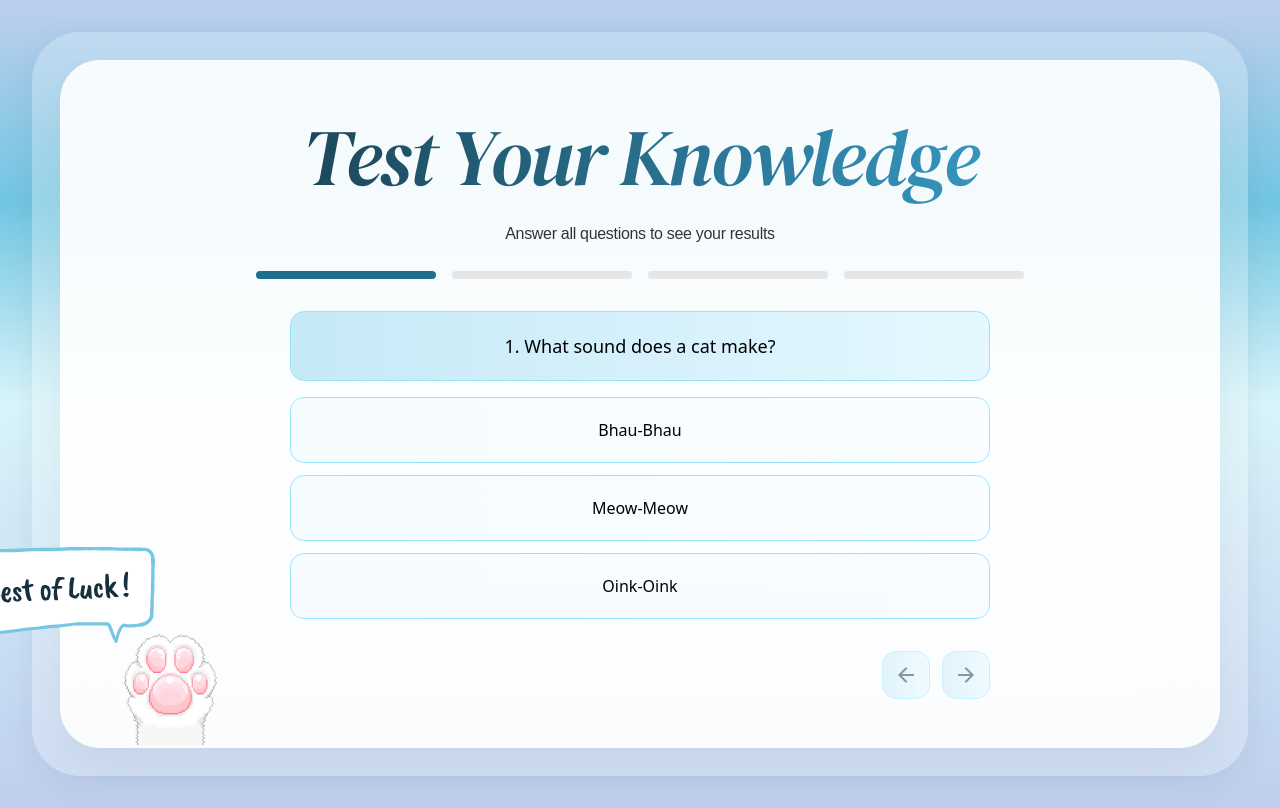
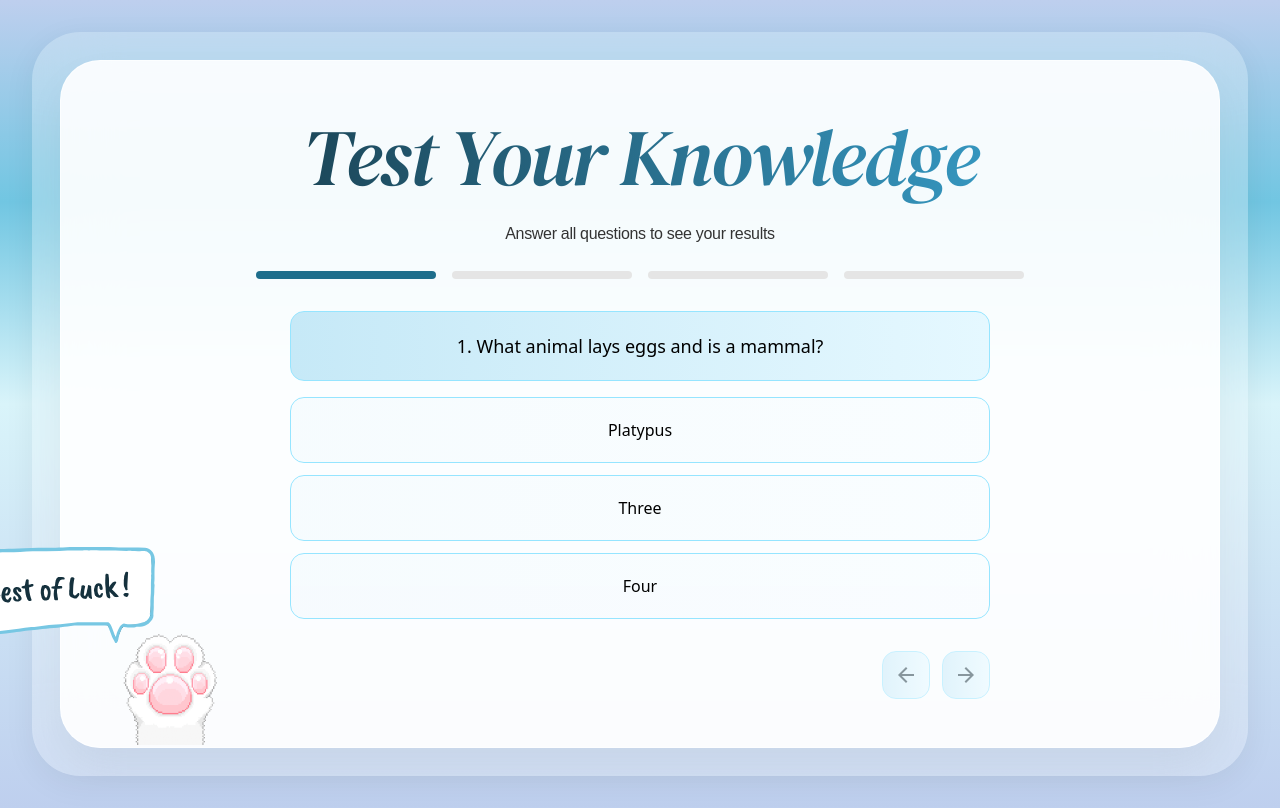
Before and after one commit to AtulRaghuvanshi73/Quiz-application, a Next.js app: page / in a window 1280 px wide. Built offline with nearby package versions, Linux system fonts and the light colour scheme.

Commit message:
chor : seperating questions and increasing context size for more randomized quiz experience

```diff
--- a/src/app/page.tsx
+++ b/src/app/page.tsx
@@ -2,39 +2,30 @@
 
 import { useState, useEffect } from "react";
 import { motion, AnimatePresence } from "framer-motion";
+import { generateQuizQuestions, shuffleOptions, Question } from "@/data/questions";
 
-const questions = [
-  {
-    id: 1,
-    question: "What sound does a cat make?",
-    options: ["Bhau-Bhau", "Meow-Meow", "Oink-Oink"],
-    correctAnswer: "Meow-Meow",
-  },
-  {
-    id: 2,
-    question: "What would you probably find in your fridge?",
-    options: ["Shoes", "Ice Cream", "Books"],
-    correctAnswer: "Ice Cream",
-  },
-  {
-    id: 3,
-    question: "What color are bananas?",
-    options: ["Blue", "Yellow", "Red"],
-    correctAnswer: "Yellow",
-  },
-  {
-    id: 4,
-    question: "How many stars are in the sky?",
-    options: ["Two", "Infinite", "One Hundred"],
-    correctAnswer: "Infinite",
-  },
-];
+interface QuestionWithOptions extends Question {
+  options: string[];
+}
+
+const initializeQuestions = (): QuestionWithOptions[] => {
+  const baseQuestions = generateQuizQuestions(4);
+  return baseQuestions.map((question) => ({
+    ...question,
+    options: shuffleOptions(question),
+  }));
+};
 
 export default function Home() {
+  const [questions, setQuestions] = useState<QuestionWithOptions[]>([]);
   const [currentQuestion, setCurrentQuestion] = useState(0);
   const [selectedAnswers, setSelectedAnswers] = useState<Record<number, string>>({});
   const [showResults, setShowResults] = useState(false);
   const [displayScore, setDisplayScore] = useState(0);
+
+  useEffect(() => {
+    setQuestions(initializeQuestions());
+  }, []);
 
   const handleOptionSelect = (option: string) => {
     setSelectedAnswers((prev) => ({
@@ -63,6 +54,7 @@ export default function Home() {
     setCurrentQuestion(0);
     setSelectedAnswers({});
     setShowResults(false);
+    setQuestions(initializeQuestions());
   };
 
   const calculateScore = () => {
@@ -97,7 +89,19 @@ export default function Home() {
     } else {
       setDisplayScore(0);
     }
-  }, [showResults]);
+  }, [showResults, questions]);
+
+  if (questions.length === 0) {
+    return (
+      <div className="min-h-screen w-full flex items-center justify-center" style={{
+        background: "linear-gradient(180deg, #BECFEE 0%, #71C6E2 25%, #D9F4FA 50%, #BECFEE 100%)"
+      }}>
+        <div className="text-center">
+          <p className="text-white text-lg">Loading questions...</p>
+        </div>
+      </div>
+    );
+  }
 
   const isLastQuestion = currentQuestion === questions.length - 1;
   const isFirstQuestion = currentQuestion === 0;
--- /dev/null
+++ b/src/data/questions.ts
@@ -0,0 +1,275 @@
+export interface Question {
+  id: number;
+  question: string;
+  correctAnswer: string;
+}
+
+export const questionsBank: Question[] = [
+  {
+    id: 1,
+    question: "What sound does a cat make?",
+    correctAnswer: "Meow-Meow",
+  },
+  {
+    id: 2,
+    question: "What would you probably find in your fridge?",
+    correctAnswer: "Ice Cream",
+  },
+  {
+    id: 3,
+    question: "What color are bananas?",
+    correctAnswer: "Yellow",
+  },
+  {
+    id: 4,
+    question: "How many stars are in the sky?",
+    correctAnswer: "Infinite",
+  },
+  {
+    id: 5,
+    question: "What is the capital of France?",
+    correctAnswer: "Paris",
+  },
+  {
+    id: 6,
+    question: "What is 2 + 2?",
+    correctAnswer: "4",
+  },
+  {
+    id: 7,
+    question: "What color is the sky on a clear day?",
+    correctAnswer: "Blue",
+  },
+  {
+    id: 8,
+    question: "How many legs does a spider have?",
+    correctAnswer: "Eight",
+  },
+  {
+    id: 9,
+    question: "What is the largest planet in our solar system?",
+    correctAnswer: "Jupiter",
+  },
+  {
+    id: 10,
+    question: "What do bees make?",
+    correctAnswer: "Honey",
+  },
+  {
+    id: 11,
+    question: "What is the opposite of hot?",
+    correctAnswer: "Cold",
+  },
+  {
+    id: 12,
+    question: "How many continents are there?",
+    correctAnswer: "Seven",
+  },
+  {
+    id: 13,
+    question: "What is the smallest unit of life?",
+    correctAnswer: "Cell",
+  },
+  {
+    id: 14,
+    question: "What gas do plants need to survive?",
+    correctAnswer: "Carbon Dioxide",
+  },
+  {
+    id: 15,
+    question: "What is the freezing point of water in Celsius?",
+    correctAnswer: "Zero",
+  },
+  {
+    id: 16,
+    question: "What color do you get when you mix red and blue?",
+    correctAnswer: "Purple",
+  },
+  {
+    id: 17,
+    question: "How many sides does a triangle have?",
+    correctAnswer: "Three",
+  },
+  {
+    id: 18,
+    question: "What is the main ingredient in guacamole?",
+    correctAnswer: "Avocado",
+  },
+  {
+    id: 19,
+    question: "What animal is known as the 'king of the jungle'?",
+    correctAnswer: "Lion",
+  },
+  {
+    id: 20,
+    question: "What is the largest ocean on Earth?",
+    correctAnswer: "Pacific Ocean",
+  },
+  {
+    id: 21,
+    question: "What metal does a magnet attract?",
+    correctAnswer: "Iron",
+  },
+  {
+    id: 22,
+    question: "What do caterpillars transform into?",
+    correctAnswer: "Butterfly",
+  },
+  {
+    id: 23,
+    question: "What is the capital of Japan?",
+    correctAnswer: "Tokyo",
+  },
+  {
+    id: 24,
+    question: "How many letters are in the alphabet?",
+    correctAnswer: "Twenty-Six",
+  },
+  {
+    id: 25,
+    question: "What is the fastest land animal?",
+    correctAnswer: "Cheetah",
+  },
+  {
+    id: 26,
+    question: "What do you call a person who studies rocks?",
+    correctAnswer: "Geologist",
+  },
+  {
+    id: 27,
+    question: "What is the chemical symbol for gold?",
+    correctAnswer: "Au",
+  },
+  {
+    id: 28,
+    question: "How many strings does a violin have?",
+    correctAnswer: "Four",
+  },
+  {
+    id: 29,
+    question: "What is the tallest mountain in the world?",
+    correctAnswer: "Mount Everest",
+  },
+  {
+    id: 30,
+    question: "What do plants use sunlight to make?",
+    correctAnswer: "Food",
+  },
+  {
+    id: 31,
+    question: "What is the capital of Italy?",
+    correctAnswer: "Rome",
+  },
+  {
+    id: 32,
+    question: "What animal has the longest neck?",
+    correctAnswer: "Giraffe",
+  },
+  {
+    id: 33,
+    question: "How many bones are in the human body?",
+    correctAnswer: "206",
+  },
+  {
+    id: 34,
+    question: "What is the main gas in the Earth's atmosphere?",
+    correctAnswer: "Nitrogen",
+  },
+  {
+    id: 35,
+    question: "What is the capital of Spain?",
+    correctAnswer: "Madrid",
+  },
+  {
+    id: 36,
+    question: "What color is a ripe strawberry?",
+    correctAnswer: "Red",
+  },
+  {
+    id: 37,
+    question: "What animal lays eggs and is a mammal?",
+    correctAnswer: "Platypus",
+  },
+  {
+    id: 38,
+    question: "What is the boiling point of water in Celsius?",
+    correctAnswer: "100",
+  },
+  {
+    id: 39,
+    question: "How many sides does a hexagon have?",
+    correctAnswer: "Six",
+  },
+  {
+    id: 40,
+    question: "What is the capital of Brazil?",
+    correctAnswer: "Brasília",
+  },
+  {
+    id: 41,
+    question: "What do you call a baby kangaroo?",
+    correctAnswer: "Joey",
+  },
+  {
+    id: 42,
+    question: "What is the chemical symbol for water?",
+    correctAnswer: "H2O",
+  },
+  {
+    id: 43,
+    question: "What animal is known for its ability to change colors?",
+    correctAnswer: "Chameleon",
+  },
+  {
+    id: 44,
+    question: "What is the capital of Germany?",
+    correctAnswer: "Berlin",
+  },
+  {
+    id: 45,
+    question: "How many seconds are in a minute?",
+    correctAnswer: "60",
+  },
+  {
+    id: 46,
+    question: "What do you call a group of flamingos?",
+    correctAnswer: "Flamboyance",
+  },
+  {
+    id: 47,
+    question: "What is the deepest ocean trench?",
+    correctAnswer: "Mariana Trench",
+  },
+  {
+    id: 48,
+    question: "What animal is the fastest swimmer?",
+    correctAnswer: "Sailfish",
+  },
+  {
+    id: 49,
+    question: "What is the capital of Canada?",
+    correctAnswer: "Ottawa",
+  },
+  {
+    id: 50,
+    question: "What is the most spoken language in the world?",
+    correctAnswer: "Mandarin Chinese",
+  },
+];
+
+export const generateQuizQuestions = (count: number = 4) => {
+  const shuffled = [...questionsBank].sort(() => Math.random() - 0.5);
+  return shuffled.slice(0, count);
+};
+
+export const shuffleOptions = (question: Question) => {
+  const allAnswers = questionsBank.map((q) => q.correctAnswer);
+  const otherAnswers = allAnswers.filter(
+    (answer) => answer !== question.correctAnswer
+  );
+  const shuffledOthers = otherAnswers.sort(() => Math.random() - 0.5).slice(0, 2);
+  const options = [question.correctAnswer, ...shuffledOthers].sort(
+    () => Math.random() - 0.5
+  );
+  return options;
+};
```
